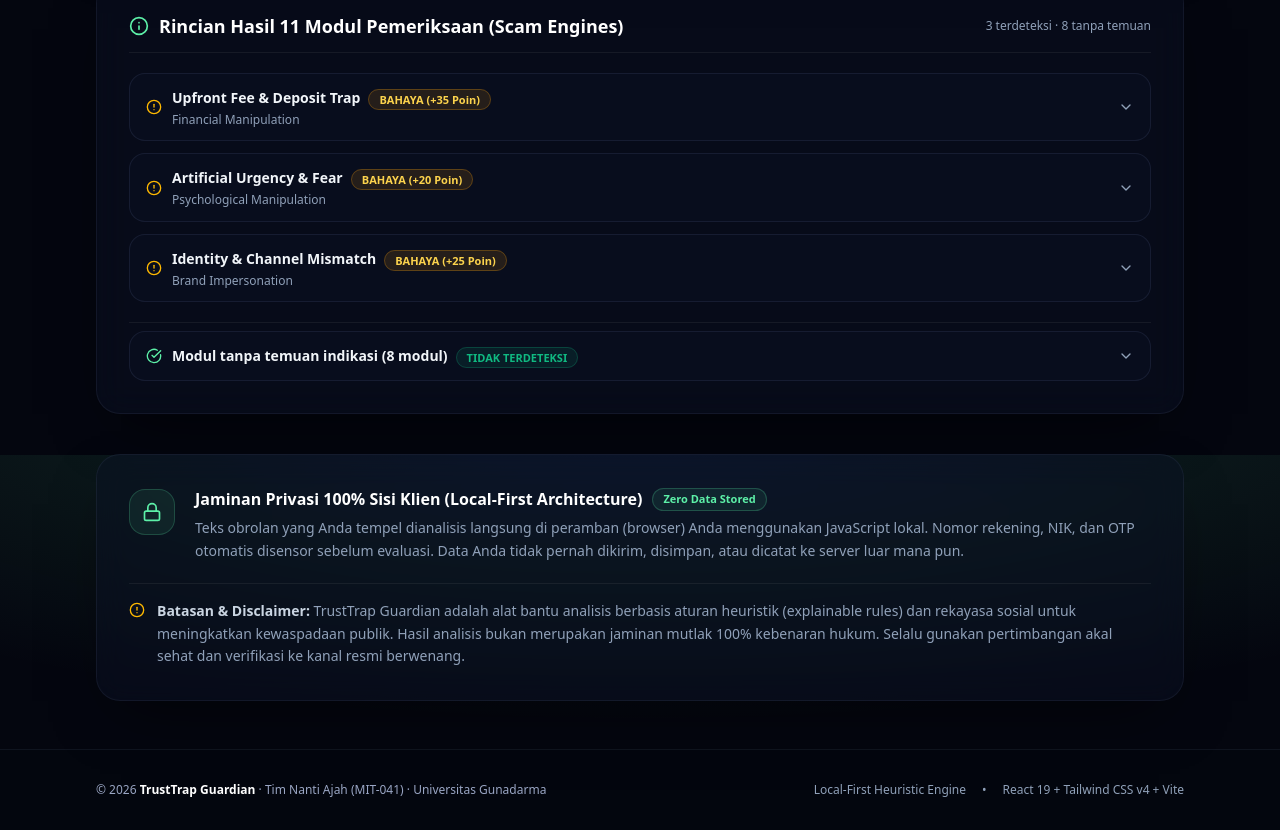
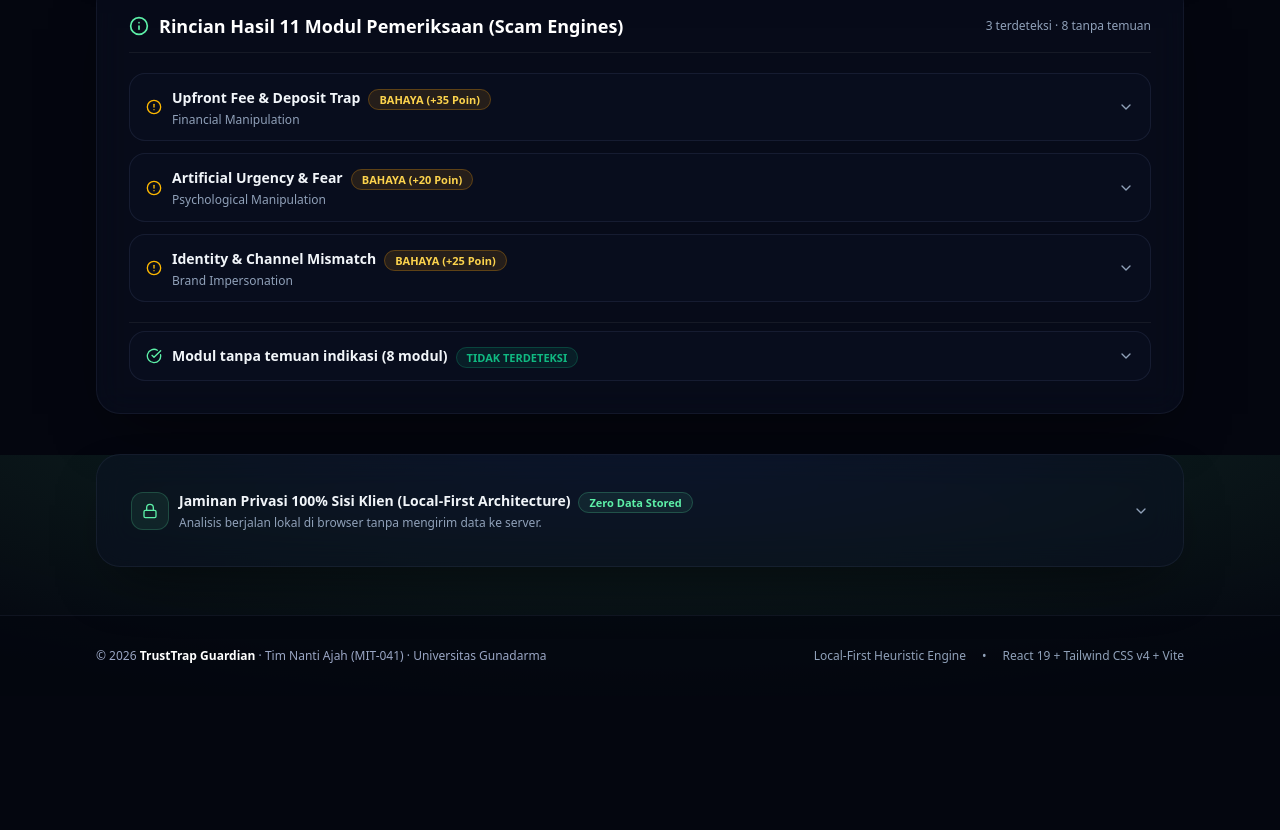
Before and after one commit to Micho-Anta/TrustTrapGuardian, a React (Vite) app: page / in a window 1280 px wide. Shown: the part 1945-2775 px from the top of the page. After the commit the page ends 2641 px from the top, so only its background shows below. Built offline with nearby package versions, Linux system fonts and the light colour scheme.

Commit message:
refactor(ui): fold Threat Matrix details and PrivacyBanner behind Disclosure

```diff
--- a/src/components/learn/PrivacyBanner.jsx
+++ b/src/components/learn/PrivacyBanner.jsx
@@ -1,26 +1,25 @@
 import React from "react";
 import { AlertCircle, Lock } from "lucide-react";
+import Disclosure from "../ui/Disclosure";
 
 export default function PrivacyBanner() {
   return (
-    <div className="glass-card p-6 sm:p-8 space-y-5">
-      <div className="flex flex-col md:flex-row items-start gap-4 sm:gap-5">
-        {/* Icon */}
+    <div className="glass-card p-4 sm:p-6">
+      <Disclosure
+        icon={
           <div
-          className="p-3 rounded-2xl shrink-0 mt-0.5"
+            className="p-2.5 rounded-xl shrink-0"
             style={{
               background: "rgba(93, 240, 168, 0.08)",
               border: "1px solid rgba(93, 240, 168, 0.20)",
             }}
           >
-          <Lock className="w-5 h-5 text-[#5df0a8]" />
+            <Lock className="w-4 h-4 text-[#5df0a8]" />
           </div>
-
-        <div className="space-y-1.5">
-          <div className="flex items-center gap-2.5 flex-wrap">
-            <h4 className="text-sm sm:text-base font-bold text-white">
-              Jaminan Privasi 100% Sisi Klien (Local-First Architecture)
-            </h4>
+        }
+        title="Jaminan Privasi 100% Sisi Klien (Local-First Architecture)"
+        summary="Analisis berjalan lokal di browser tanpa mengirim data ke server."
+        badge={
           <span
             className="text-[11px] px-2.5 py-0.5 rounded-full font-semibold"
             style={{
@@ -31,21 +30,21 @@ export default function PrivacyBanner() {
           >
             Zero Data Stored
           </span>
-          </div>
-          <p className="text-xs sm:text-sm text-slate-400 leading-relaxed">
+        }
+        defaultOpen={false}
+        buttonClassName="bg-transparent border-0 p-2 sm:p-2.5 hover:bg-white/[0.03]"
+        panelClassName="pt-3"
+      >
+        <div className="space-y-4 pt-3 border-t border-white/[0.06] px-2">
+          <p className="text-xs sm:text-sm text-slate-400 leading-relaxed [overflow-wrap:anywhere] break-words">
             Teks obrolan yang Anda tempel dianalisis langsung di peramban (browser) Anda menggunakan JavaScript lokal.
             Nomor rekening, NIK, dan OTP otomatis disensor sebelum evaluasi.
             Data Anda tidak pernah dikirim, disimpan, atau dicatat ke server luar mana pun.
           </p>
-        </div>
-      </div>
 
-      {/* Disclaimer */}
-      <div
-        className="pt-4 border-t border-white/[0.06] flex items-start gap-3 text-xs sm:text-sm text-slate-400"
-      >
+          <div className="pt-3 border-t border-white/[0.06] flex items-start gap-3 text-xs sm:text-sm text-slate-400">
             <AlertCircle className="w-4 h-4 text-amber-400 shrink-0 mt-0.5" />
-        <p className="leading-relaxed">
+            <p className="leading-relaxed [overflow-wrap:anywhere] break-words">
               <strong className="text-slate-300 font-semibold">Batasan &amp; Disclaimer: </strong>
               TrustTrap Guardian adalah alat bantu analisis berbasis aturan heuristik (explainable rules) dan rekayasa sosial
               untuk meningkatkan kewaspadaan publik. Hasil analisis bukan merupakan jaminan mutlak 100% kebenaran hukum.
@@ -53,5 +52,7 @@ export default function PrivacyBanner() {
             </p>
           </div>
         </div>
+      </Disclosure>
+    </div>
   );
 }
--- a/src/components/learn/SpotTheTrap.jsx
+++ b/src/components/learn/SpotTheTrap.jsx
@@ -20,6 +20,7 @@ import {
   TrendingUp,
   Heart
 } from "lucide-react";
+import Disclosure from "../ui/Disclosure";
 
 const THREAT_MATRIX = [
   {
@@ -640,53 +641,44 @@ export default function SpotTheTrap({ onTestInScanner }) {
           </span>
         </div>
 
-        <div className="grid grid-cols-1 md:grid-cols-2 lg:grid-cols-3 gap-4">
+        <div className="grid grid-cols-1 md:grid-cols-2 gap-3.5 items-start">
           {THREAT_MATRIX.map((item) => {
             const Icon = item.icon;
             return (
-              <div
+              <Disclosure
                 key={item.id}
-                className="p-5 rounded-2xl space-y-3.5 transition-all flex flex-col justify-between"
-                style={{
-                  background: "rgba(12, 18, 38, 0.35)",
-                  border: "1px solid rgba(150, 175, 230, 0.06)",
-                }}
-              >
-                <div className="space-y-3">
-                  <div className="flex items-center justify-between">
+                icon={
                   <span
-                      className="w-9 h-9 rounded-xl flex items-center justify-center shrink-0"
+                    className="w-8 h-8 rounded-xl flex items-center justify-center shrink-0"
                     style={{
                       background: `${item.color}15`,
                       color: item.color,
-                        border: `1px solid ${item.color}35`,
+                      border: `1px solid ${item.color}30`,
                     }}
                   >
                     <Icon className="w-4 h-4" />
                   </span>
-                    <span
-                      className="text-[10px] font-mono px-2 py-0.5 rounded-md font-semibold tracking-wide uppercase"
+                }
+                title={item.title}
+                summary={item.category}
+                defaultOpen={false}
+                panelClassName="pt-2"
+              >
+                <div
+                  className="p-4 rounded-2xl space-y-3"
                   style={{
-                        background: `${item.color}12`,
-                        color: item.color,
-                        border: `1px solid ${item.color}25`,
+                    background: "rgba(12, 18, 38, 0.35)",
+                    border: "1px solid rgba(150, 175, 230, 0.08)",
                   }}
                 >
-                      {item.category}
-                    </span>
-                  </div>
-
-                  <h4 className="font-bold text-sm text-white">{item.title}</h4>
-
                   <p className="text-xs text-slate-300 leading-relaxed [overflow-wrap:anywhere] break-words">
                     {item.tactic}
                   </p>
-                </div>
 
-                <div className="space-y-2 pt-3 border-t border-white/[0.05] text-[11px]">
+                  <div className="space-y-2 pt-3 border-t border-white/[0.06] text-[11px]">
                     <div>
                       <span className="font-semibold text-slate-400">Trigger Phrases: </span>
-                    <span className="text-red-300 font-mono [overflow-wrap:anywhere] break-words">{item.trigger}</span>
+                      <span className="text-amber-200 font-mono [overflow-wrap:anywhere] break-words">{item.trigger}</span>
                     </div>
                     <div>
                       <span className="font-semibold text-slate-400">Benteng Nalar: </span>
@@ -694,6 +686,7 @@ export default function SpotTheTrap({ onTestInScanner }) {
                     </div>
                   </div>
                 </div>
+              </Disclosure>
             );
           })}
         </div>
```
Lines whose indentation alone changed are shown as unchanged.
